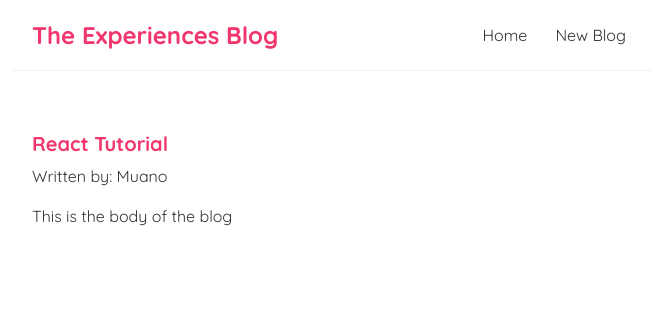
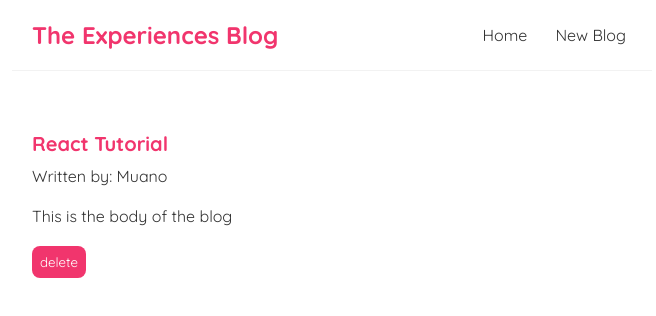
Before and after one commit to thebrain365/full-react-tutorial, a React (Create React App) app in the folder dojo-blog/: page /blogs/1 in a window 1280 px wide. Shown: the top 316 px of the page, without its empty margins (308-964 px from the left). Built offline with nearby package versions, Linux system fonts and the light colour scheme; data requests are answered from the project's data file.

Commit message:
added the delete functionality

```diff
--- a/dojo-blog/data/db.json
+++ b/dojo-blog/data/db.json
@@ -25,16 +25,16 @@
       "body": "This is the body of the blog"
     },
     {
-      "id": "1093",
-      "title": "Data Science Witch",
-      "body": "This is the body of the blog",
-      "author": "makhokha"
-    },
-    {
       "id": "9d52",
       "title": "Machine Learning",
       "body": "This is the body of the blog",
       "author": "muano"
+    },
+    {
+      "id": "b83d",
+      "title": "Python by Mak",
+      "body": "This is the body of the blog",
+      "author": "makhokha"
     }
   ]
 }
--- a/dojo-blog/src/BlogDetails.js
+++ b/dojo-blog/src/BlogDetails.js
@@ -1,9 +1,20 @@
 import { useParams } from "react-router-dom";
 import useFetch from "./useFetch";
+import { useHistory } from "react-router-dom/cjs/react-router-dom.min";
 
 const BlogDetails = () => {
     const { id } = useParams();
     const { data: blog, isPending, error } = useFetch("http://localhost:8000/blogs/" + id);
+    const history = useHistory();
+
+    const handleDelete = () => {
+        fetch("http://localhost:8000/blogs/" + id, {
+            method: "DELETE"
+        })
+        .then(() => {
+            history.push("/");
+        })
+    }
 
     return (
         <div className="blog-details">
@@ -14,6 +25,7 @@ const BlogDetails = () => {
                     <h2>{ blog.title }</h2>
                     <p>Written by: { blog.author }</p>
                     <div>{ blog.body }</div>
+                    <button onClick={handleDelete}>delete</button>
                 </article>
             )}
         </div>
--- a/dojo-blog/src/Create.js
+++ b/dojo-blog/src/Create.js
@@ -1,11 +1,12 @@
-import { tab } from "@testing-library/user-event/dist/tab";
 import { useState } from "react";
+import { useHistory } from "react-router-dom/cjs/react-router-dom.min";
 
 const Create = () => {
     const [title, setTitle] = useState("");
     const [body, setBody] = useState("");
     const [author, setAuthor] = useState("muano");
     const [isPending, setIsPending] = useState(false);
+    const history = useHistory();
 
     const handleSubmit = (e) => {
         e.preventDefault();
@@ -23,6 +24,7 @@ const Create = () => {
             .then(() => {
                 console.log("Blog has been added");
                 setIsPending(false);
+                history.push("/");
             })
         }, 1000)
     }
--- a/dojo-blog/src/index.css
+++ b/dojo-blog/src/index.css
@@ -61,14 +61,14 @@
 .blog-details div {
   margin: 20px 0;
 }
-/* .blog-details button {
+.blog-details button {
   background: #f1356d;
   color: #fff;
   border: 0;
   padding: 8px;
   border-radius: 8px;
   cursor: pointer;
-} */
+}
 
 /* create new blog form */
 .create {
```
